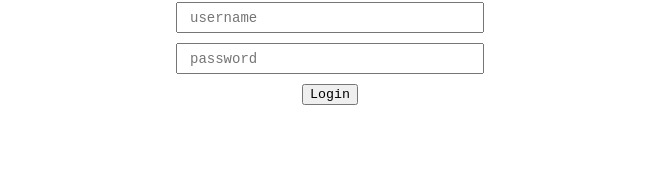
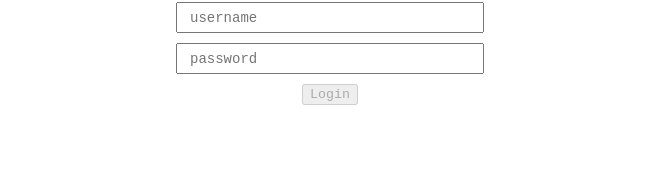
Before and after one commit to CengAmat/snapper, a React (Create React App) app in the folder client/: page /login in a window 1280 px wide. Shown: the part 110-284 px from the top of the page, without its empty margins (310-962 px from the left). Built offline with nearby package versions, Linux system fonts and the light colour scheme.

Commit message:
Form Validation - Signin

```diff
--- a/client/src/components/pages/Login.js
+++ b/client/src/components/pages/Login.js
@@ -21,6 +21,11 @@ class Login extends Component {
     this.setState({
       [name]: value,
     });
+  };
+
+  formValidate = () => {
+    const { username, password } = this.state;
+    return (!username || !password);
   };
 
   onSubmit = (e, signinUser) => {
@@ -60,7 +65,7 @@ class Login extends Component {
                 />
               </label>
               <label>
-                <button>Login</button>
+                <button disabled={loading || this.formValidate()}>Login</button>
               </label>
               {loading && <div>loading...</div>}
               {error && <Error error={error} />}
```
